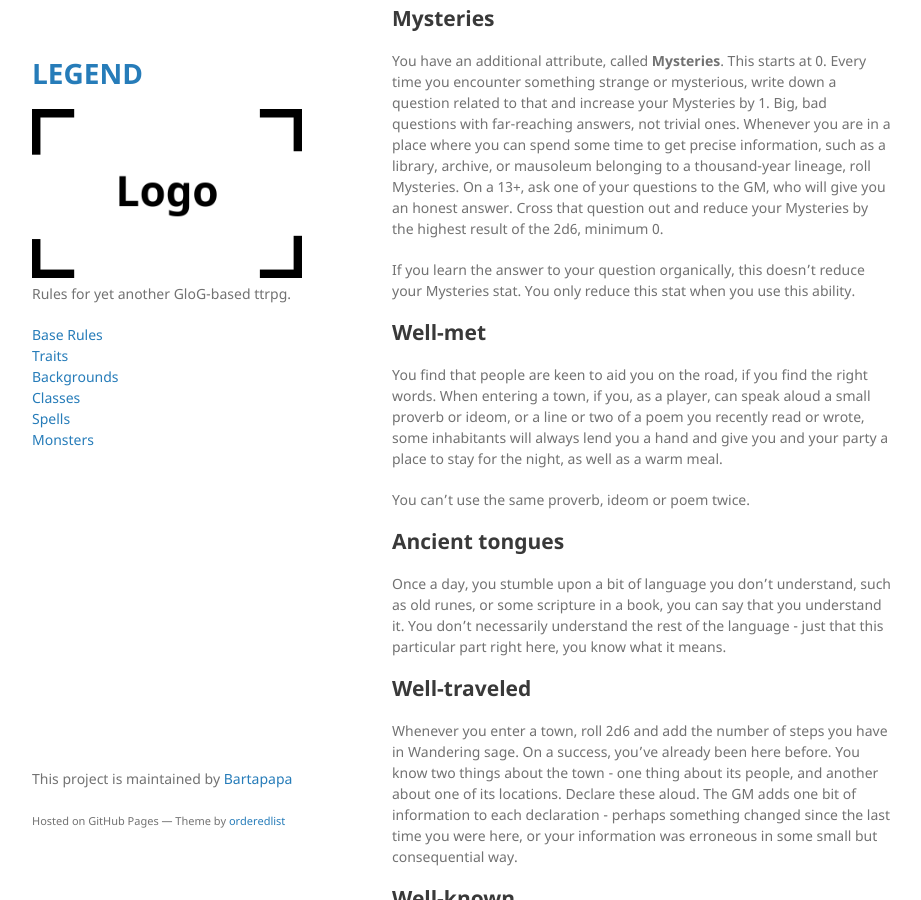
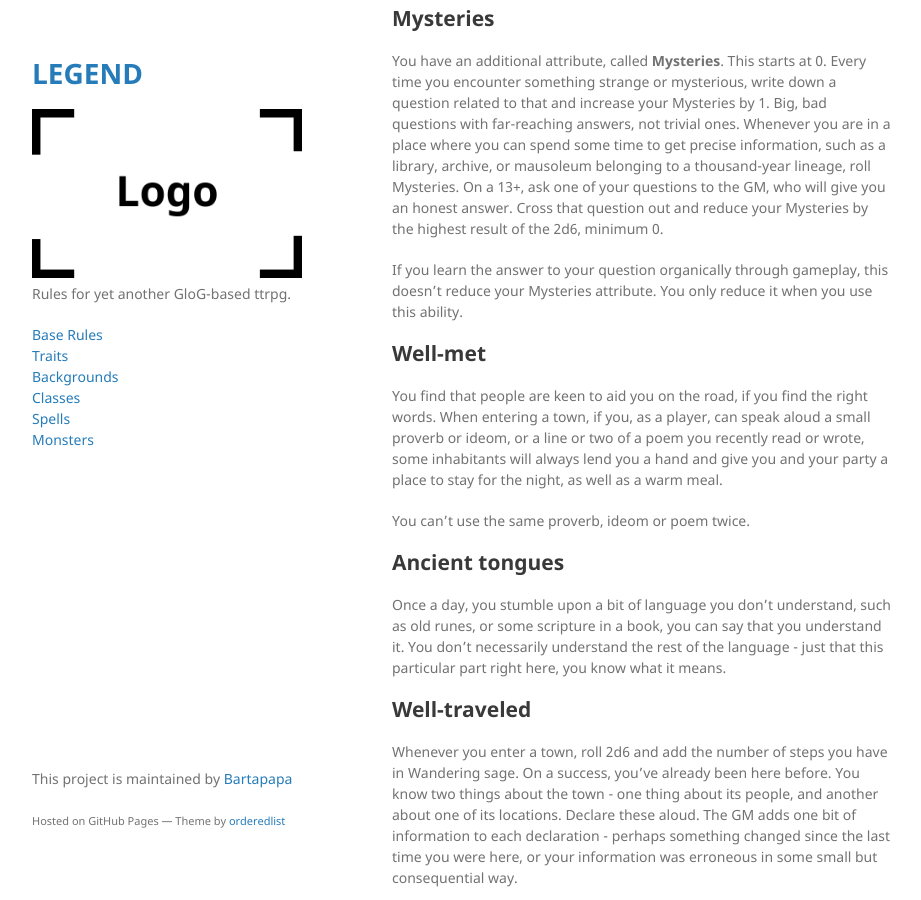
Before and after one commit to Bartapapa/legend, a Jekyll site: the page built from docs/class/wanderingsage.md, in a window 1280 px wide and 900 px high, scrolled down 888 px. Shown: the whole window, without its empty margins (178-1099 px from the left). Built offline with Jekyll 4.4.1, drawn with Linux system fonts in a browser that asks for light colours.

Commit message:
Update wanderingsage.md

```diff
--- a/docs/class/wanderingsage.md
+++ b/docs/class/wanderingsage.md
@@ -45,7 +45,7 @@ Additionally, you get one of the following tricks. Roll 1d6 to know which. If yo
 ## Mysteries
 You have an additional attribute, called <b>Mysteries</b>. This starts at 0. Every time you encounter something strange or mysterious, write down a question related to that and increase your Mysteries by 1. Big, bad questions with far-reaching answers, not trivial ones. Whenever you are in a place where you can spend some time to get precise information, such as a library, archive, or mausoleum belonging to a thousand-year lineage, roll Mysteries. On a 13+, ask one of your questions to the GM, who will give you an honest answer. Cross that question out and reduce your Mysteries by the highest result of the 2d6, minimum 0.
 
-If you learn the answer to your question organically, this doesn't reduce your Mysteries stat. You only reduce this stat when you use this ability.
+If you learn the answer to your question organically through gameplay, this doesn't reduce your Mysteries attribute. You only reduce it when you use this ability.
 
 ## Well-met
 You find that people are keen to aid you on the road, if you find the right words. When entering a town, if you, as a player, can speak aloud a small proverb or ideom, or a line or two of a poem you recently read or wrote, some inhabitants will always lend you a hand and give you and your party a place to stay for the night, as well as a warm meal.
```
